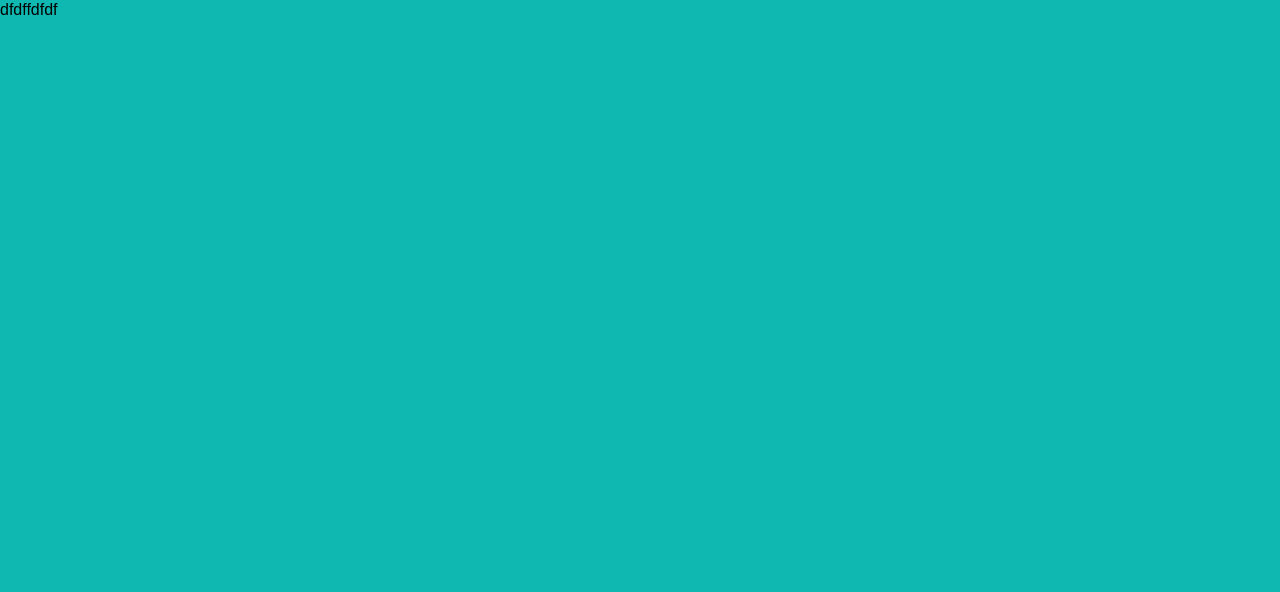
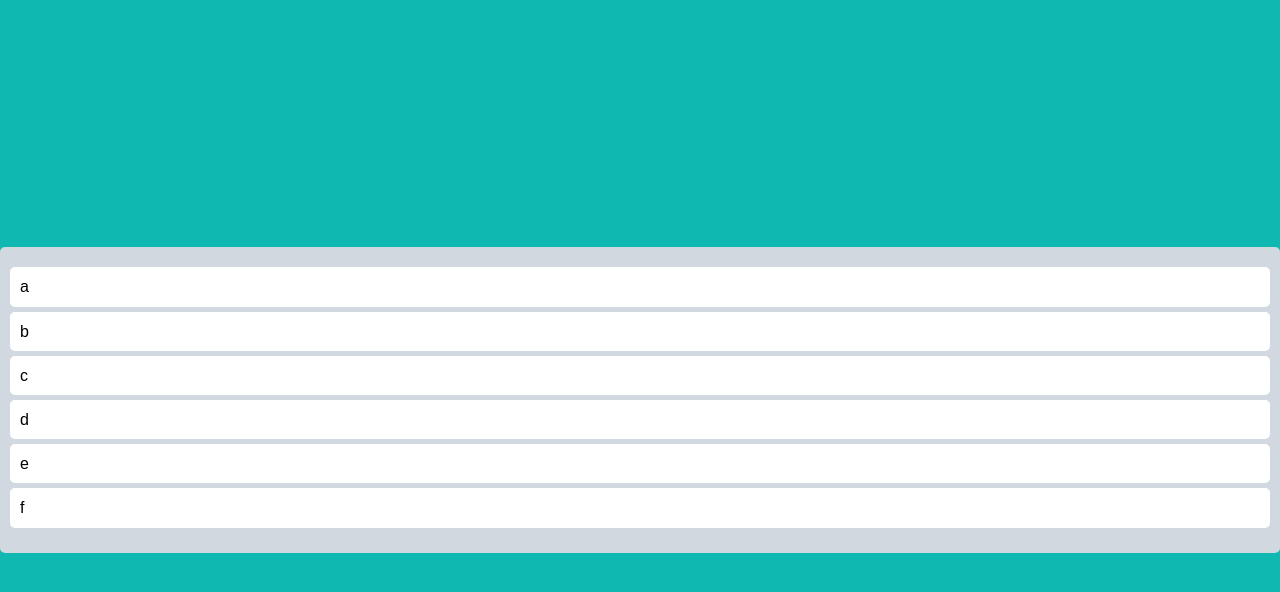
Before and after one commit to naraeseoWeb/nomad-trello-kanban, a React (Create React App) app: page / in a window 1280 px wide. Shown: the top 592 px of the page. Built offline with nearby package versions, Linux system fonts and the light colour scheme.

Commit message:
칸반보드 라이브러리를 사용해 기본 형태 잡기

```diff
--- a/package.json
+++ b/package.json
@@ -3,6 +3,7 @@
   "version": "0.1.0",
   "private": true,
   "dependencies": {
+    "@hello-pangea/dnd": "^16.0.1",
     "@testing-library/jest-dom": "^5.16.5",
     "@testing-library/react": "^13.4.0",
     "@testing-library/user-event": "^13.5.0",
--- a/src/App.tsx
+++ b/src/App.tsx
@@ -1,10 +1,68 @@
+import { DragDropContext, Draggable, Droppable } from '@hello-pangea/dnd';
 import React from 'react';
+import styled from 'styled-components';
+
+const Wrapper = styled.div`
+  display: flex;
+  width: 100%;
+  margin: 0 auto;
+  justify-content: center;
+  align-items: center;
+  height: 100vh;
+`;
+
+const Boards = styled.div`
+  display: grid;
+  width: 100%;
+  grid-template-columns: repeat(1, fr);
+`;
+
+const Board = styled.div`
+  padding: 20px 10px;
+  background-color: ${(props) => props.theme.boardColor};
+  border-radius: 5px;
+  min-height: 200px;
+`;
+
+const Card = styled.div`
+  background-color: ${(props) => props.theme.cardColor};
+  padding: 10px 10px;
+  border-radius: 5px;
+  margin-bottom: 5px;
+`;
+
+const toDos = ['a', 'b', 'c', 'd', 'e', 'f'];
 
 function App() {
+  const onDragEnd = () => {};
+
   return (
-    <div className='App'>
-      <header className='App-header'>dfdffdfdf</header>
-    </div>
+    <DragDropContext onDragEnd={onDragEnd}>
+      <Wrapper>
+        <Boards>
+          <Droppable droppableId='one'>
+            {(magic, info) => (
+              <Board ref={magic.innerRef} {...magic.droppableProps}>
+                {toDos.map((toDo, index) => (
+                  <Draggable draggableId={toDo} index={index}>
+                    {(magic) => (
+                      <Card
+                        {...magic.dragHandleProps}
+                        {...magic.draggableProps}
+                        ref={magic.innerRef}
+                      >
+                        {toDo}
+                      </Card>
+                    )}
+                  </Draggable>
+                ))}
+                {magic.placeholder}
+              </Board>
+            )}
+          </Droppable>
+        </Boards>
+      </Wrapper>
+    </DragDropContext>
   );
 }
 
```
Also changed, not shown: 1 other file (tests, documents, lock files or other folders).
